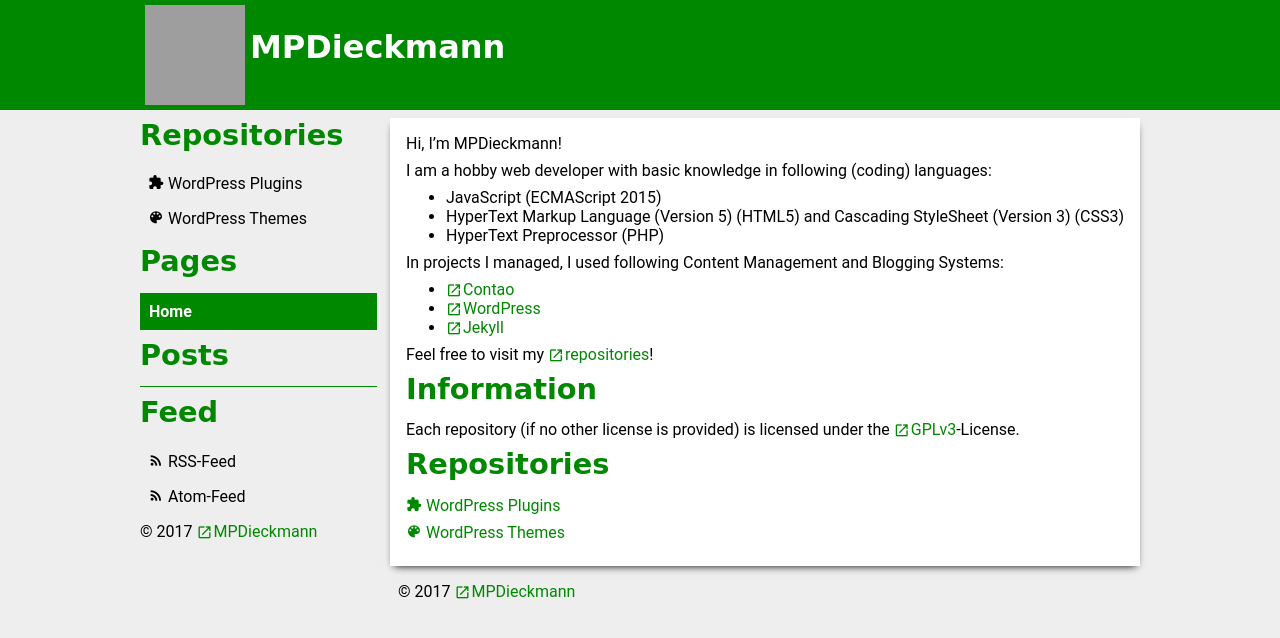
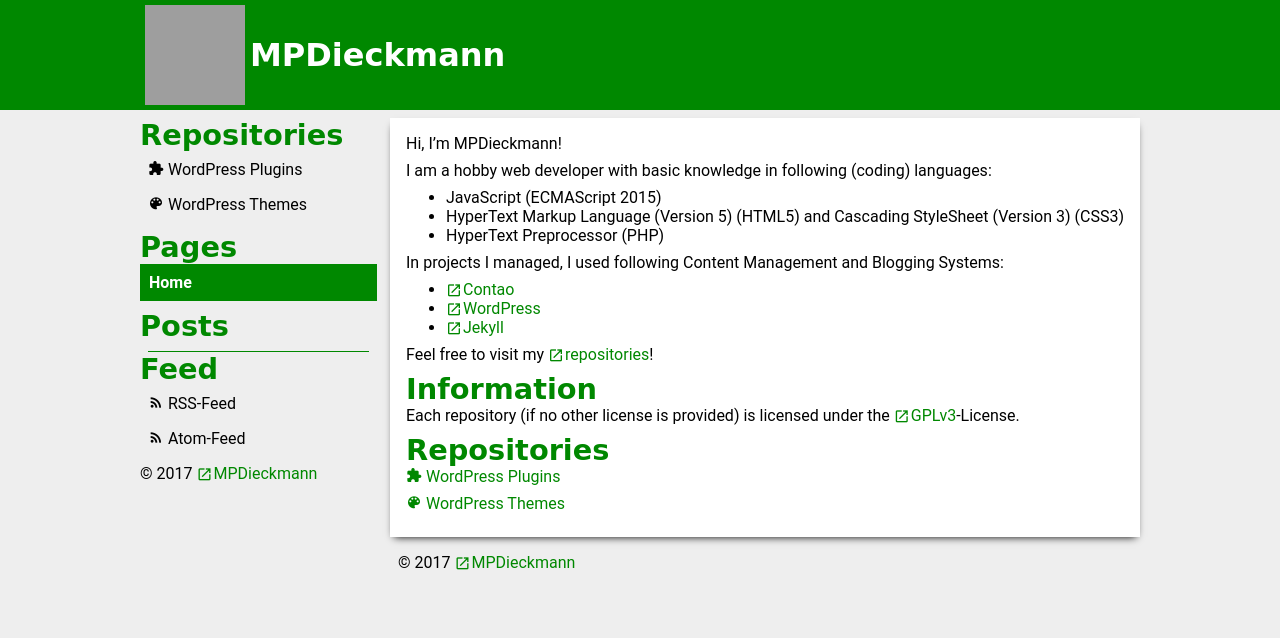
Before and after one commit to MPDieckmann/mpdieckmann.github.io, a Jekyll site: the page built from index.md, in a window 1280 px wide. Shown: the top 638 px of the page. Built offline with Jekyll 4.4.1, drawn with Linux system fonts in a browser that asks for light colours; some web fonts are replaced; grey boxes are pictures that could not be loaded.

Commit message:
Update normalize.scss

```diff
--- a/_sass/normalize.scss
+++ b/_sass/normalize.scss
@@ -5,8 +5,11 @@
   font: normal normal normal normal 12pt/normal "Roboto", "Calibri", "Arial", sans-serif;
 }
 
-h1, h2, h3, h4, h5, h6, .headline,
-hr,
+h1, h2, h3, h4, h5, h6, .headline {
+  padding: 0;
+  margin: 0 0.5em 0 0;
+}
+
 p, pre, blockquote,
 figure, figcaption,
 table, caption {
@@ -89,4 +92,5 @@
 hr {
   border: none;
   border-top: 1px solid $theme-color;
+  margin: 0 0.5em;
 }
```
